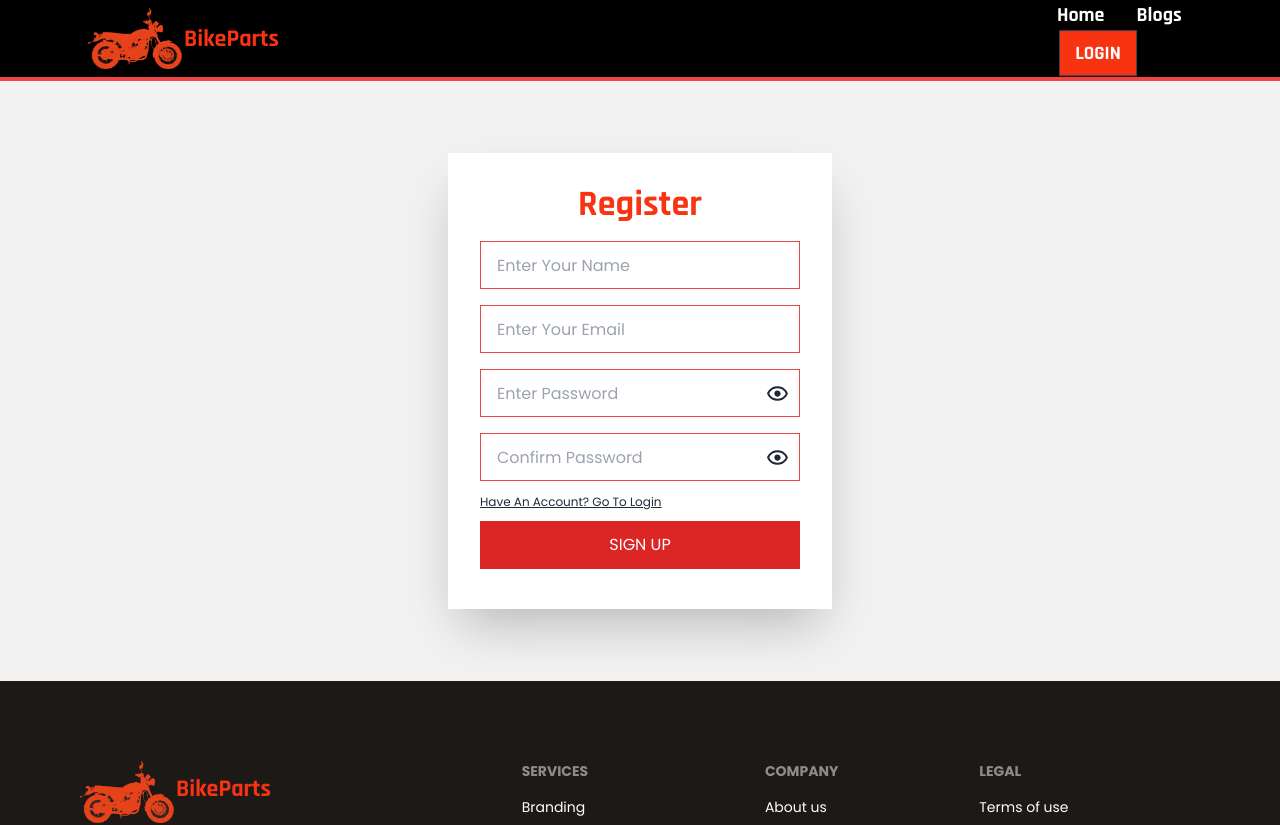
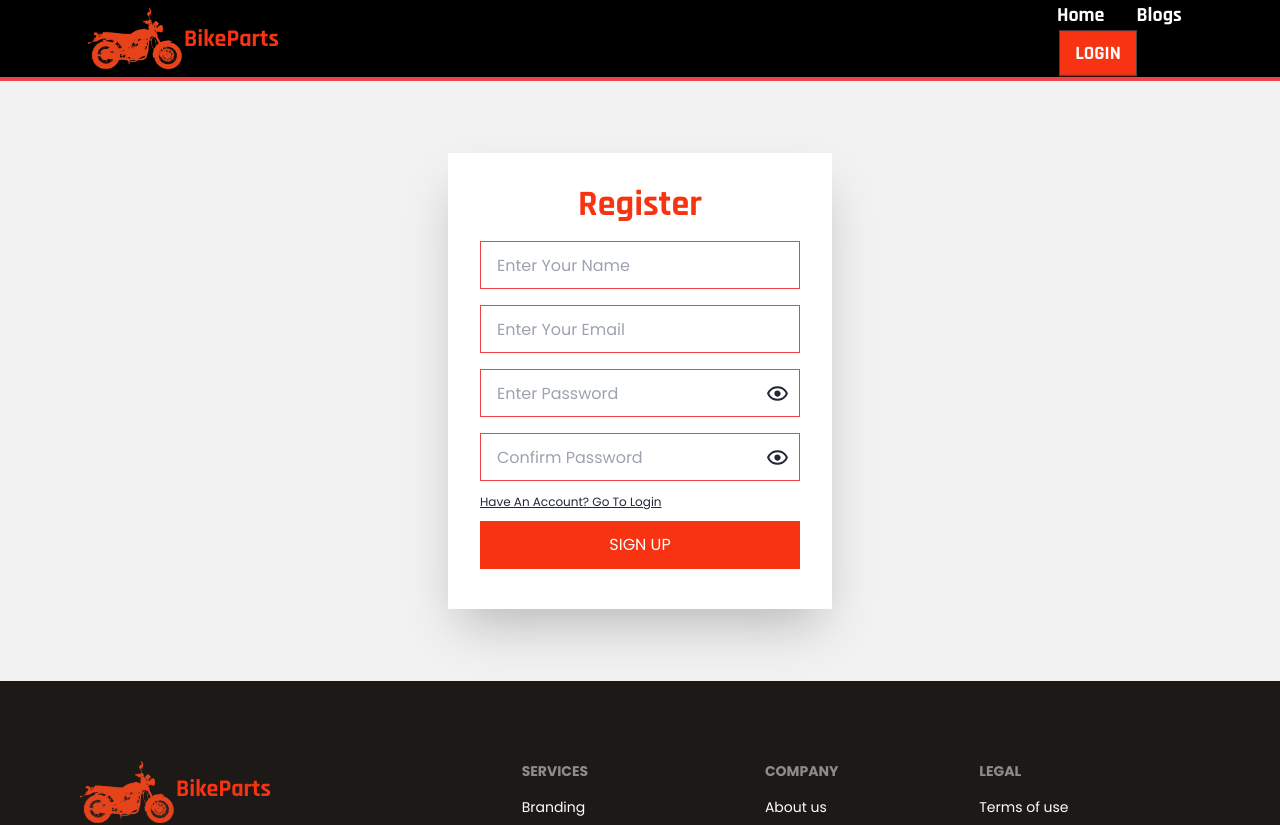
Before and after one commit to tanvirulislam149/bike-parts-client, a React (Create React App) app: page /register in a window 1280 px wide. Shown: the top 825 px of the page. Built offline with nearby package versions, Linux system fonts and the light colour scheme; no server answers.

Commit message:
userName fixed

```diff
--- a/src/App.js
+++ b/src/App.js
@@ -21,18 +21,22 @@ import MyPortfolio from './Pages/MyPortfolio';
 import NotFound from './Pages/NotFound';
 import ManageProducts from './Pages/Dashboard/ManageProducts';
 import Footer from './Pages/Home/Footer/Footer';
+import { useState } from 'react';
 
 function App() {
+  const [name, setName] = useState("");
+
+
   return (
     <div>
-      <Header></Header>
+      <Header name={name}></Header>
       <Routes>
         <Route path="/" element={<HomePage></HomePage>}></Route>
         <Route path="/purchase/:partsId" element={<RequiredAuth><Purchase></Purchase></RequiredAuth>}></Route>
         <Route path="/payment/:orderId" element={<RequiredAuth><PaymentPage></PaymentPage></RequiredAuth>}></Route>
         <Route path="/blogs" element={<Blogs></Blogs>}></Route>
         {/* <Route path="/myPortfolio" element={<MyPortfolio></MyPortfolio>}></Route> */}
-        <Route path="/register" element={<Register></Register>}></Route>
+        <Route path="/register" element={<Register setName={setName}></Register>}></Route>
         <Route path="/login" element={<Login></Login>}></Route>
         <Route path="*" element={<NotFound></NotFound>}></Route>
         <Route path='/dashboard' element={<Dashboard></Dashboard>}>
--- a/src/Pages/Home/Header/Header.js
+++ b/src/Pages/Home/Header/Header.js
@@ -6,15 +6,8 @@ import auth from "../../../firebase.init";
 import "./Header.css";
 import logo from "../../../assets/bike-logo.png"
 
-const Header = () => {
+const Header = ({ name }) => {
   const [user, loading, error] = useAuthState(auth);
-  const [userName, setUserName] = useState();
-  console.log(user?.displayName);
-  useEffect(() => {
-    fetch(`https://autoparts-vsj8.onrender.com/headerName/${user?.email}`)
-      .then(res => res.json())
-      .then(data => setUserName(data.name))
-  }, [user])
 
   const handleSignOut = () => {
     signOut(auth);
@@ -45,7 +38,7 @@ const Header = () => {
               {
                 user ? <>
                   <li><Link className='md:py-0 text-xl active:bg-red-500' to="/dashboard"><button class="font-bold">Dashboard</button></Link></li>
-                  <p className='text-white border-2 border-red-500 p-3 text-center w-10/12 mx-auto font-bold text-xl'>{user?.displayName?.split(" ")[0].toUpperCase()}</p>
+                  <p className='text-white border-2 border-red-500 p-3 text-center w-10/12 mx-auto font-bold text-xl'>{user?.displayName ? user?.displayName?.split(" ")[0].toUpperCase() : name.split(" ")[0].toUpperCase()}</p>
                   <li><Link onClick={() => signOut(auth)} className='md:py-0' to=""><button class="md:py-0 text-xl w-full login-btn btn rounded-none active:bg-black">LOG OUT</button></Link></li>
                 </> :
                   <li><Link className='md:py-0' to="/login"><button class="text-xl w-full login-btn btn active:bg-black rounded-none">LOGIN</button></Link></li>
@@ -58,7 +51,7 @@ const Header = () => {
               {
                 user ? <>
                   <li><Link className='md:py-0 active:bg-red-500' to="/dashboard"><button class="font-bold text-xl">Dashboard</button></Link></li>
-                  <p className='text-white border-2 border-red-500 p-2 m-0 my-auto font-bold text-xl'>{user?.displayName?.split(" ")[0].toUpperCase()}</p>
+                  <p className='text-white border-2 border-red-500 p-2 m-0 my-auto font-bold text-xl'>{user?.displayName ? user?.displayName?.split(" ")[0].toUpperCase() : name.split(" ")[0].toUpperCase()}</p>
                   <li><Link onClick={() => handleSignOut()} className='md:py-0 active:bg-black' to=""><button class="login-btn  text-xl mr-5 rounded-none btn">LOG OUT</button></Link></li>
                 </> :
                   <li><Link className='md:py-0 active:bg-black' to="/login"><button class="login-btn text-xl rounded-none btn">LOGIN</button></Link></li>
--- a/src/Pages/Register/Register.js
+++ b/src/Pages/Register/Register.js
@@ -9,7 +9,7 @@ import useToken from '../useToken/useToken';
 import "./Register.css";
 import { BiShow } from 'react-icons/bi';
 
-const Register = () => {
+const Register = ({ setName }) => {
   const [createUserWithEmailAndPassword, cUser, cLoading, cError,] = useCreateUserWithEmailAndPassword(auth);
   const { register, handleSubmit, reset } = useForm();
   const [updateProfile, updating, uError] = useUpdateProfile(auth);
@@ -85,6 +85,7 @@ const Register = () => {
       name: user.displayName,
       email: user.email,
     }
+    setName(user.displayName);
     fetch("https://autoparts-vsj8.onrender.com/users", {
       method: "PUT",
       headers: {
@@ -118,7 +119,7 @@ const Register = () => {
                 <BiShow onClick={() => setShowConfimPass(!showConfimPass)} className='passShow-btn' />
               </div>
               <Link to="/login" className='label-text-alt link link-hover'><u>Have An Account? Go To Login</u></Link>
-              <input className='btn bg-red-600 rounded-none border-0 w-full font-normal text-base my-2' type="submit" value={"Sign Up"} />
+              <input style={{ backgroundColor: "#f73312" }} className='btn rounded-none border-0 w-full font-normal text-base my-2' type="submit" value={"Sign Up"} />
             </form>
           </div>
         </div>
```
